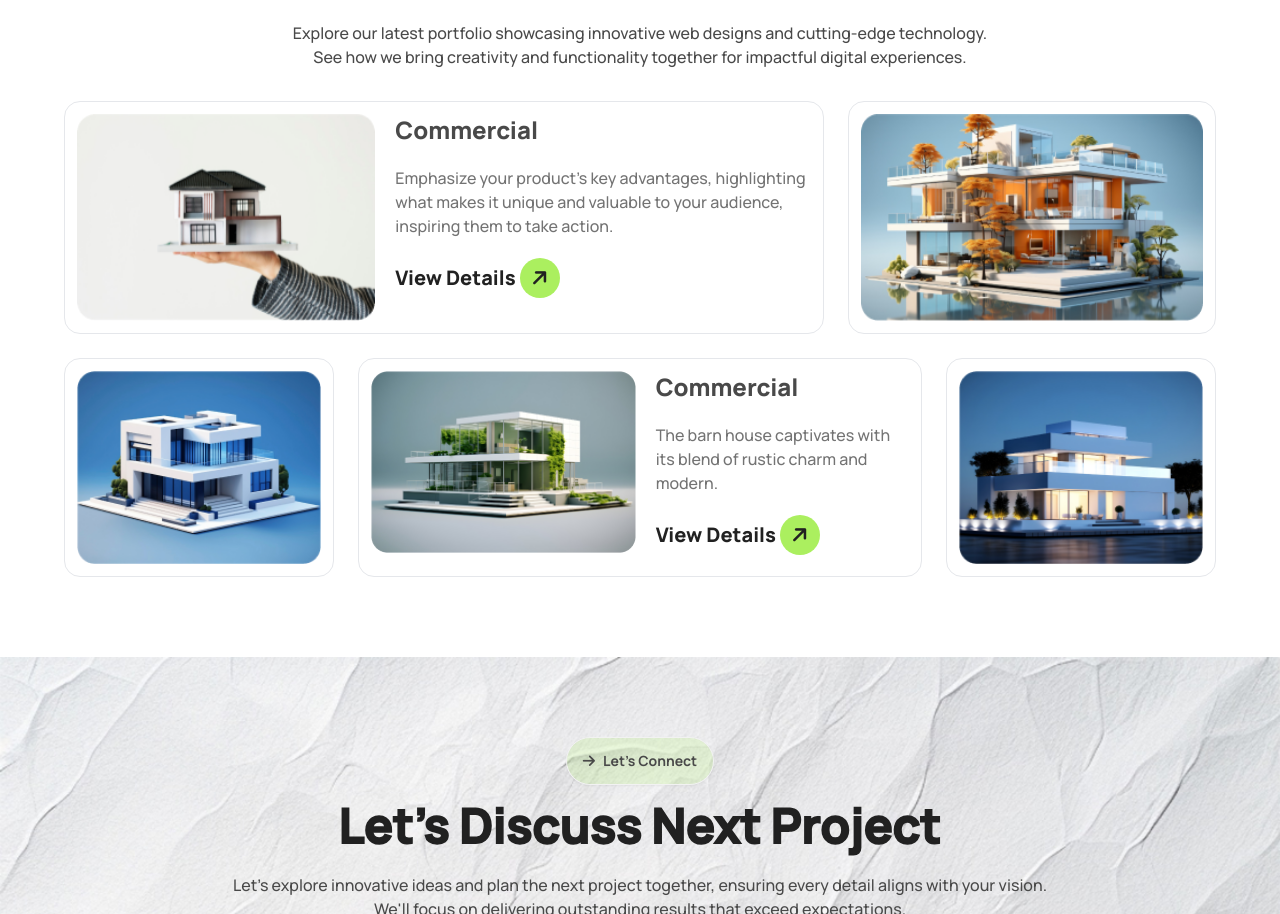
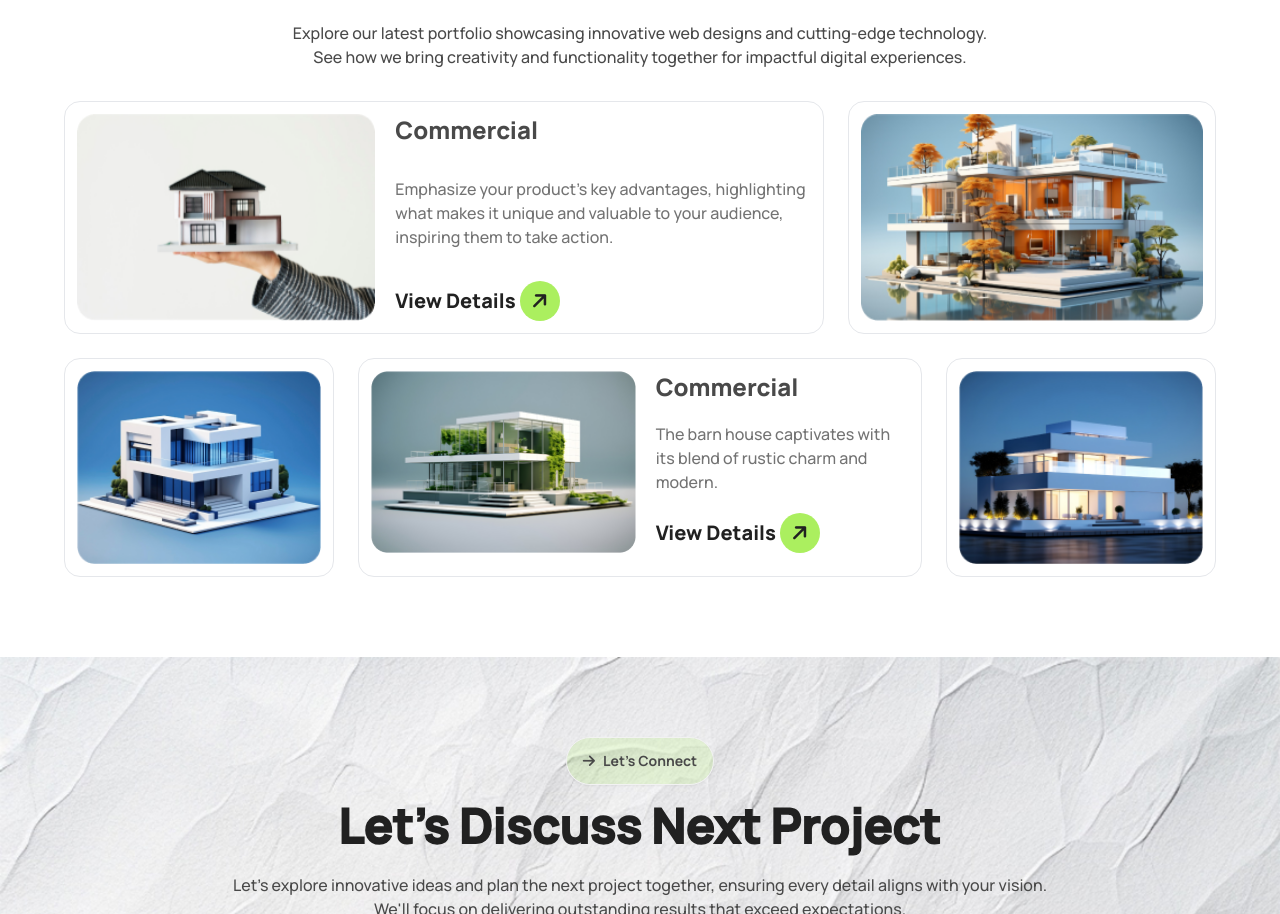
Before and after one commit to talukdar-habib/Assignment-3, a plain HTML site: page index.html in a window 1280 px wide. Shown: the part 2294-3208 px from the top of the page. Drawn offline with nearby package versions, Linux system fonts and the light colour scheme.

Commit message:
bug fixed

```diff
--- a/index.html
+++ b/index.html
@@ -331,7 +331,7 @@
                                 <img class="w-full" src="assets/img1.png" alt="">
                             </div>
                             <!-- Text -->
-                            <div class="space-y-5">
+                            <div class="flex flex-col justify-between">
                                 <h3 class="font-extrabold text-2xl text-[#494949] mt-4 md:mt-0">Commercial</h3>
                                 <p class="font-medium text-[#737373]">Emphasize your product's key advantages, highlighting what makes it unique and valuable to your audience, inspiring them to take action.
                                 </p>
@@ -363,7 +363,7 @@
                                 <img class="w-full" src="assets/img4.png" alt="">
                             </div>
                             <!-- Text -->
-                            <div class=" space-y-5">
+                            <div class="flex flex-col justify-between">
                                 <h3 class="font-extrabold text-2xl text-[#494949] mt-4 md:mt-0">Commercial</h3>
                                 <p class="font-medium text-[#737373]">The barn house captivates with its blend of rustic
                                     charm and modern.
```
Also changed, not shown: extra images/Client-1.jpg (added), extra images/Client-2.jpg (added), extra images/Client-3.jpg (added), extra images/Client-4.jpg (added), extra images/Client-5.jpg (added), extra images/Client-6.jpg (added), extra images/Client-7.jpg (added), extra images/Client-8.jpg (added).
